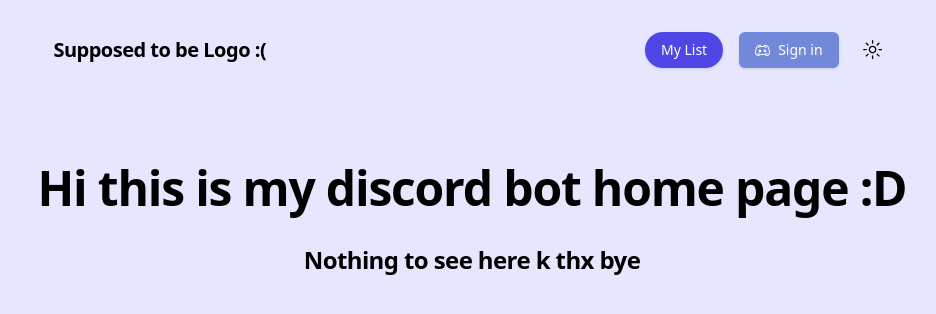
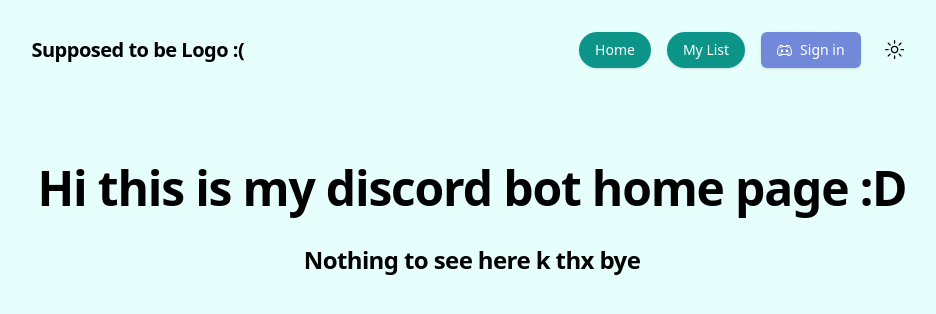
Before and after one commit to FustinCS/fusion-bot-web, a Next.js app: page / in a window 1280 px wide. Shown: the top 314 px of the page, without its empty margins (168-1104 px from the left). Built offline with nearby package versions, Linux system fonts and the light colour scheme; no server answers.

Commit message:
Refactor UI Design

```diff
--- a/app/api/auth/[...nextauth]/route.ts
+++ b/app/api/auth/[...nextauth]/route.ts
@@ -1,10 +1,12 @@
-import NextAuth from "next-auth";
+import NextAuth, { SessionStrategy } from "next-auth";
 import DiscordProvider from "next-auth/providers/discord";
 import { prisma } from "@/lib/prisma";
 import { PrismaAdapter } from "@next-auth/prisma-adapter";
-
+import { Adapter } from "next-auth/adapters";
 
 const authOptions = {
+  session: { strategy: "jwt" as SessionStrategy },
+  adapter: PrismaAdapter(prisma) as Adapter,
   providers: [
     DiscordProvider({
       clientId: process.env.DISCORD_CLIENT_ID as string,
@@ -12,7 +14,6 @@
       authorization: process.env.DISCORD_OAUTH_URL as string,
     }),
   ],
-  adapter: PrismaAdapter(prisma),
 };
 
 const handler = NextAuth(authOptions);
--- a/app/page.tsx
+++ b/app/page.tsx
@@ -1,12 +1,12 @@
 "use client";
 
 import Navbar from "@/components/custom/navbar";
-import { Button } from "@/components/ui/button";
-import { DiscordLogoIcon } from "@radix-ui/react-icons";
-import { signIn, signOut, useSession } from "next-auth/react";
+import { useSession } from "next-auth/react";
 
 export default function Home() {
   const { status } = useSession();
+
+  // since page is protected by nextauth middleware, no need for user authentication (I think?)
   if (status === "loading") {
     return <main className="bg-background h-screen"></main>
   }
@@ -14,7 +14,7 @@
   return (
     <main className="bg-background h-screen">
       <Navbar />
-      <div className="flex-col m-16">
+      <div className="m-16">
         <h1 className="scroll-m-20 text-4xl font-extrabold tracking-tight lg:text-5xl text-center">
           Hi this is my discord bot home page :D
         </h1>
--- a/components/custom/navbar.tsx
+++ b/components/custom/navbar.tsx
@@ -5,12 +5,6 @@
 import { signIn, signOut, useSession } from "next-auth/react";
 import Image from "next/image";
 import { DiscordLogoIcon } from "@radix-ui/react-icons";
-import { AspectRatio } from "@radix-ui/react-aspect-ratio";
-import {
-  NavigationMenu,
-  NavigationMenuItem,
-  NavigationMenuList,
-} from "@radix-ui/react-navigation-menu";
 import Link from "next/link";
 
 export default function Navbar() {
@@ -23,9 +17,12 @@
         </h4>
       </div>
       <div className="flex items-center gap-4">
-        <Button className="rounded-full">
-          <Link href="/list">My List</Link>
-        </Button>
+        <Link href="/">
+          <Button className="rounded-full">Home</Button>
+        </Link>
+        <Link href="/list">
+          <Button className="rounded-full">My List</Button>
+        </Link>
         {session ? (
           <>
             <Button
@@ -35,15 +32,14 @@
               <DiscordLogoIcon />
               Sign Out
             </Button>
-            <div className="rounded-full border-2 border-primary">
-              <Image
-                src={session.user?.image || ""}
-                alt={session.user?.name || "Unknown User"}
-                width={45}
-                height={45}
-                className="rounded-full object-center object-cover"
-              />
-            </div>
+
+            <Image
+              src={session.user?.image || ""}
+              alt={session.user?.name || "Unknown User"}
+              width={50}
+              height={50}
+              className="rounded-full object-center object-cover border-2 border-primary"
+            />
           </>
         ) : (
           <Button
--- /dev/null
+++ b/components/custom/profile-information.tsx
@@ -0,0 +1,31 @@
+import { Session } from "next-auth";
+import { AspectRatio } from "../ui/aspect-ratio";
+import Image from "next/image";
+
+interface ProfileInformationProps {
+  session: Session;
+}
+
+export default function ProfileInformation({
+  session,
+}: ProfileInformationProps) {
+  return (
+    <div className="flex gap-4 self-start items-end">
+      <div className="w-[125px]">
+        <AspectRatio ratio={1}>
+          <Image
+            src={session.user?.image || ""}
+            alt={session.user?.name || "Unknown User"}
+            fill
+            className="rounded-lg border-2 border-primary"
+          />
+        </AspectRatio>
+      </div>
+      <div>
+        <h1 className="scroll-m-20 text-4xl font-extrabold tracking-tight lg:text-5xl mb-4">
+          {session.user?.name || "Unknown User"}
+        </h1>
+      </div>
+    </div>
+  );
+}
--- /dev/null
+++ b/components/custom/watching-list.tsx
@@ -0,0 +1,34 @@
+import { Button } from "@/components/ui/button"
+import {
+  Card,
+  CardContent,
+  CardDescription,
+  CardFooter,
+  CardHeader,
+  CardTitle,
+} from "@/components/ui/card"
+import { Input } from "@/components/ui/input"
+import { Label } from "@/components/ui/label"
+
+export default function WatchingList() {
+    return(
+        <Card className="w-full bg-card border-secondary p-8">
+            <CardContent>
+                <div className="flex flex-col gap-4">
+                    <div className="flex gap-4">
+                        <Label>Series Title</Label>
+                        <Input placeholder="Series Title" />
+                    </div>
+                    <div className="flex gap-4">
+                        <Label>Episode</Label>
+                        <Input placeholder="Episode" />
+                    </div>
+                </div>
+            </CardContent>
+            <CardFooter>
+                <Button className="w-full">Add</Button>
+            </CardFooter>
+        </Card>
+    )
+
+}
--- /dev/null
+++ b/components/ui/accordion.tsx
@@ -0,0 +1,57 @@
+"use client"
+
+import * as React from "react"
+import * as AccordionPrimitive from "@radix-ui/react-accordion"
+import { ChevronDownIcon } from "@radix-ui/react-icons"
+
+import { cn } from "@/lib/utils"
+
+const Accordion = AccordionPrimitive.Root
+
+const AccordionItem = React.forwardRef<
+  React.ElementRef<typeof AccordionPrimitive.Item>,
+  React.ComponentPropsWithoutRef<typeof AccordionPrimitive.Item>
+>(({ className, ...props }, ref) => (
+  <AccordionPrimitive.Item
+    ref={ref}
+    className={cn("border-b", className)}
+    {...props}
+  />
+))
+AccordionItem.displayName = "AccordionItem"
+
+const AccordionTrigger = React.forwardRef<
+  React.ElementRef<typeof AccordionPrimitive.Trigger>,
+  React.ComponentPropsWithoutRef<typeof AccordionPrimitive.Trigger>
+>(({ className, children, ...props }, ref) => (
+  <AccordionPrimitive.Header className="flex">
+    <AccordionPrimitive.Trigger
+      ref={ref}
+      className={cn(
+        "flex flex-1 items-center justify-between py-4 text-sm font-medium transition-all hover:underline [&[data-state=open]>svg]:rotate-180",
+        className
+      )}
+      {...props}
+    >
+      {children}
+      <ChevronDownIcon className="h-4 w-4 shrink-0 text-muted-foreground transition-transform duration-200" />
+    </AccordionPrimitive.Trigger>
+  </AccordionPrimitive.Header>
+))
+AccordionTrigger.displayName = AccordionPrimitive.Trigger.displayName
+
+const AccordionContent = React.forwardRef<
+  React.ElementRef<typeof AccordionPrimitive.Content>,
+  React.ComponentPropsWithoutRef<typeof AccordionPrimitive.Content>
+>(({ className, children, ...props }, ref) => (
+  <AccordionPrimitive.Content
+    ref={ref}
+    className="overflow-hidden text-sm data-[state=closed]:animate-accordion-up data-[state=open]:animate-accordion-down"
+    {...props}
+  >
+    <div className={cn("pb-4 pt-0", className)}>{children}</div>
+  </AccordionPrimitive.Content>
+))
+AccordionContent.displayName = AccordionPrimitive.Content.displayName
+
+export { Accordion, AccordionItem, AccordionTrigger, AccordionContent }
--- a/package.json
+++ b/package.json
@@ -11,6 +11,7 @@
   "dependencies": {
     "@next-auth/prisma-adapter": "^1.0.7",
     "@prisma/client": "^5.19.1",
+    "@radix-ui/react-accordion": "^1.2.0",
     "@radix-ui/react-alert-dialog": "^1.1.1",
     "@radix-ui/react-aspect-ratio": "^1.1.0",
     "@radix-ui/react-dialog": "^1.1.1",
--- a/styles/globals.css
+++ b/styles/globals.css
@@ -3,48 +3,50 @@
 @tailwind utilities;
 
 @layer base {
+
   :root  {
-    --background: 243.4 100% 95%;
-    --foreground: 243.4 5% 10%;
-    --card: 243.4 50% 90%;
-    --card-foreground: 243.4 5% 15%;
-    --popover: 243.4 100% 95%;
-    --popover-foreground: 243.4 100% 10%;
-    --primary: 243.4 75.4% 58.6%;
+    --background: 174.7 100% 95%;
+    --foreground: 174.7 5% 10%;
+    --card: 174.7 50% 90%;
+    --card-foreground: 174.7 5% 15%;
+    --popover: 174.7 100% 95%;
+    --popover-foreground: 174.7 100% 10%;
+    --primary: 174.7 83.9% 31.6%;
     --primary-foreground: 0 0% 100%;
-    --secondary: 243.4 30% 70%;
+    --secondary: 174.7 30% 70%;
     --secondary-foreground: 0 0% 0%;
-    --muted: 205.4 30% 85%;
-    --muted-foreground: 243.4 5% 35%;
-    --accent: 205.4 30% 80%;
-    --accent-foreground: 243.4 5% 15%;
+    --muted: 136.7 30% 85%;
+    --muted-foreground: 174.7 5% 35%;
+    --accent: 136.7 30% 80%;
+    --accent-foreground: 174.7 5% 15%;
     --destructive: 0 100% 30%;
-    --destructive-foreground: 243.4 5% 90%;
-    --border: 243.4 30% 50%;
-    --input: 243.4 30% 24%;
-    --ring: 243.4 75.4% 58.6%;
+    --destructive-foreground: 174.7 5% 90%;
+    --border: 174.7 30% 50%;
+    --input: 174.7 30% 24%;
+    --ring: 174.7 83.9% 31.6%;
     --radius: 0.5rem;
   }
   .dark  {
-    --background: 243.4 50% 10%;
-    --foreground: 243.4 5% 90%;
-    --card: 243.4 50% 10%;
-    --card-foreground: 243.4 5% 90%;
-    --popover: 243.4 50% 5%;
-    --popover-foreground: 243.4 5% 90%;
-    --primary: 243.4 75.4% 58.6%;
+    --background: 174.7 50% 10%;
+    --foreground: 174.7 5% 90%;
+    --card: 174.7 50% 10%;
+    --card-foreground: 174.7 5% 90%;
+    --popover: 174.7 50% 5%;
+    --popover-foreground: 174.7 5% 90%;
+    --primary: 174.7 83.9% 31.6%;
     --primary-foreground: 0 0% 100%;
-    --secondary: 243.4 30% 20%;
+    --secondary: 174.7 30% 20%;
     --secondary-foreground: 0 0% 100%;
-    --muted: 205.4 30% 24%;
-    --muted-foreground: 243.4 5% 60%;
-    --accent: 205.4 30% 24%;
-    --accent-foreground: 243.4 5% 90%;
+    --muted: 136.7 30% 24%;
+    --muted-foreground: 174.7 5% 60%;
+    --accent: 136.7 30% 24%;
+    --accent-foreground: 174.7 5% 90%;
     --destructive: 0 100% 30%;
-    --destructive-foreground: 243.4 5% 90%;
-    --border: 243.4 30% 24%;
-    --input: 243.4 30% 24%;
-    --ring: 243.4 75.4% 58.6%;
+    --destructive-foreground: 174.7 5% 90%;
+    --border: 174.7 30% 24%;
+    --input: 174.7 30% 24%;
+    --ring: 174.7 83.9% 31.6%;
     --radius: 0.5rem;
   }
+
 }
--- a/tailwind.config.ts
+++ b/tailwind.config.ts
@@ -55,6 +55,28 @@
   			lg: 'var(--radius)',
   			md: 'calc(var(--radius) - 2px)',
   			sm: 'calc(var(--radius) - 4px)'
+  		},
+  		keyframes: {
+  			'accordion-down': {
+  				from: {
+  					height: '0'
+  				},
+  				to: {
+  					height: 'var(--radix-accordion-content-height)'
+  				}
+  			},
+  			'accordion-up': {
+  				from: {
+  					height: 'var(--radix-accordion-content-height)'
+  				},
+  				to: {
+  					height: '0'
+  				}
+  			}
+  		},
+  		animation: {
+  			'accordion-down': 'accordion-down 0.2s ease-out',
+  			'accordion-up': 'accordion-up 0.2s ease-out'
   		}
   	}
   },
```
Also changed, not shown: utils/fetchShowData.ts (renamed from utils/fetch-show-data.ts), 1 other file (tests, documents, lock files or other folders).
